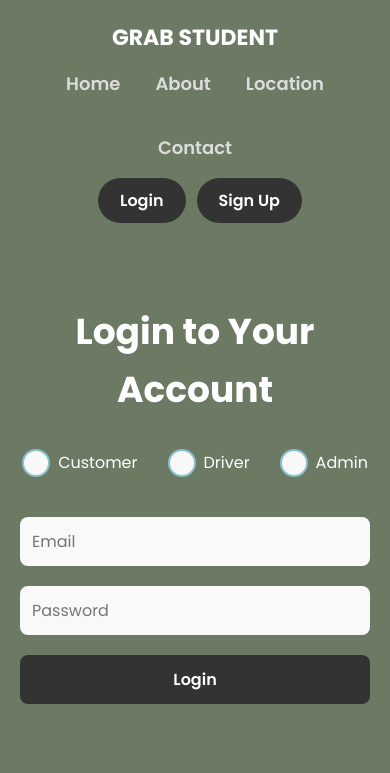
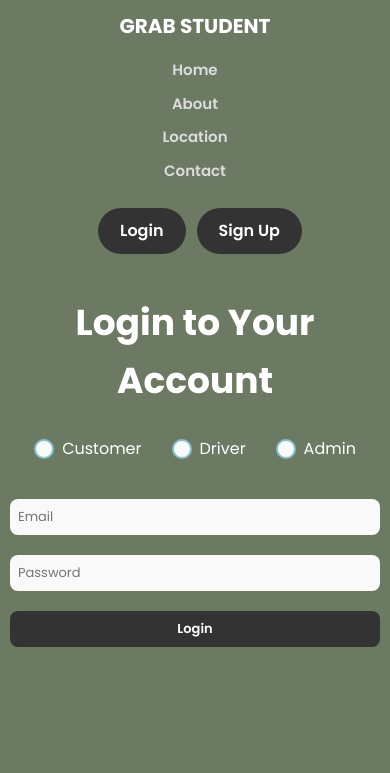
Before and after one commit to RidhwanHazian/GrabStudent, a Flask app: page /login in a window 390 px wide. Shown: the top 773 px of the page. Run offline with Flask 3, Linux system fonts and the light colour scheme.

Commit message:
Tried adding responsive media and slight adjustment to htmls

```diff
--- a/app.py
+++ b/app.py
@@ -369,6 +369,10 @@ def admin_dashboard():
     cursor.execute("SELECT COUNT(*) as cancelled FROM booking WHERE status='Cancelled'")
     cancelled_bookings = cursor.fetchone()['cancelled']
 
+    # Total profit (sum of total_amount from completed bookings)
+    cursor.execute("SELECT SUM(total_amount) as total_profit FROM booking WHERE status='Completed'")
+    total_profit = cursor.fetchone()['total_profit'] or 0
+
     # Recent bookings (last 5)
     cursor.execute("""
         SELECT b.id, b.name, b.pickup, b.dropoff, b.datetime, b.status, d.name as driver_name
@@ -387,6 +391,7 @@ def admin_dashboard():
         completed_bookings=completed_bookings,
         pending_bookings=pending_bookings,
         cancelled_bookings=cancelled_bookings,
+        total_profit=total_profit,
         recent_bookings=recent_bookings
     )
 
--- a/static/style.css
+++ b/static/style.css
@@ -424,6 +424,12 @@ tr:hover {
 .card.completed { background-color: #a3be8c; color: #fff; }
 .card.pending { background-color: #ebcb8b; color: #fff; }
 .card.cancelled { background-color: #bf616a; color: #fff; }
+.card.profit {
+  background: linear-gradient(135deg, #f093fb, #f5576c); /* gradient highlight */
+  color: #fff;
+  font-size: 1.15rem;
+}
+
 
 /* Recent Bookings Table */
 .recent-bookings {
@@ -970,13 +976,37 @@ canvas#statusChart {
 /* ========================= */
 
 /* Tablets */
+/* ========================= */
+/*       RESPONSIVE CSS      */
+/* ========================= */
+
+/* Medium screens: Tablets */
 @media (max-width: 900px) {
+    /* Header / Navbar */
     header {
         padding: 20px 30px;
         flex-direction: column;
+        align-items: center;
         gap: 15px;
     }
 
+    nav ul {
+        flex-wrap: wrap;
+        justify-content: center;
+        gap: 10px;
+    }
+
+    .nav-buttons {
+        justify-content: center;
+        width: 100%;
+        margin-top: 10px;
+    }
+
+    .logo {
+        text-align: center;
+    }
+
+    /* Hero section */
     .hero {
         flex-direction: column;
         text-align: center;
@@ -990,22 +1020,258 @@ canvas#statusChart {
     .hero img {
         margin-top: 25px;
         max-width: 350px;
+        height: auto;
+    }
+
+    /* Overview Cards */
+    .overview-cards {
+        flex-direction: column;
+        gap: 15px;
+        padding: 15px 20px;
+    }
+
+    .overview-cards .card {
+        font-size: 1rem;
+        padding: 15px;
+    }
+
+    /* Recent Bookings Table */
+    .recent-bookings {
+        margin: 15px 20px;
+        padding: 15px;
+    }
+
+    .recent-bookings table th,
+    .recent-bookings table td {
+        padding: 10px 8px;
+        font-size: 14px;
+    }
+
+    /* Analytics Chart */
+    .analytics-chart {
+        width: 90%;
+        height: auto;
+        padding: 15px;
+        margin: 15px auto;
+    }
+
+    .analytics-chart canvas {
+        height: auto !important;
+    }
+
+    /* Feedback Section */
+    #feedback-section {
+        padding: 25px 15px;
+    }
+
+    #feedback-section h2 {
+        font-size: 24px;
+    }
+
+    #feedback-section h3 {
+        font-size: 20px;
+    }
+
+    #feedback_table th,
+    #feedback_table td {
+        font-size: 13px;
+        padding: 10px 8px;
+    }
+
+    /* Forms */
+    .form-section {
+        padding: 40px 15px;
+    }
+
+    .form-section form input,
+    .form-section form select,
+    .form-section form button {
+        max-width: 100%;
+        font-size: 14px;
+        padding: 10px;
     }
 }
 
-/* Phones */
-@media screen and (max-width: 600px) {
-  .hamburger {
-    display: flex;
+/* Small screens: Mobile */
+@media (max-width: 600px) {
+    /* Header / Navbar */
+    header {
+        padding: 10px 15px;
+        flex-direction: column;
+        align-items: center;
+    }
+
+    nav ul {
+        flex-direction: column;
+        width: 100%;
+        align-items: center;
+        gap: 8px;
+    }
+
+    nav ul li a {
+        font-size: 15px;
+        padding: 6px 10px;
+    }
+
+    .nav-buttons {
+        justify-content: center;
+        width: 100%;
+    }
+
+    .logo {
+        font-size: 20px;
+        text-align: center;
+    }
+
+    /* Hero section */
+    .hero {
+        padding: 30px 15px;
+    }
+
+    .hero img {
+        max-width: 280px;
+    }
+
+    /* Overview Cards */
+    .overview-cards {
+        flex-direction: column;
+        gap: 12px;
+        padding: 10px 15px;
+    }
+
+    .overview-cards .card {
+        font-size: 0.95rem;
+        padding: 12px;
+    }
+
+    /* Recent Bookings Table */
+    .recent-bookings {
+        margin: 10px 15px;
+        padding: 10px;
+    }
+
+    .recent-bookings table th,
+    .recent-bookings table td {
+        padding: 8px 6px;
+        font-size: 12px;
+    }
+
+    /* Analytics Chart */
+    .analytics-chart {
+        width: 95%;
+        height: auto;
+        padding: 10px;
+        margin: 10px auto;
+    }
+
+    .analytics-chart canvas {
+        height: auto !important;
+    }
+
+    /* Forms */
+    .form-section {
+        padding: 30px 10px;
+    }
+
+    .form-section form input,
+    .form-section form select,
+    .form-section form button {
+        max-width: 100%;
+        font-size: 13px;
+        padding: 8px;
+    }
+
+    /* Feedback Section */
+    #feedback-section {
+        padding: 20px 10px;
+    }
+
+    #feedback-section h2 {
+        font-size: 22px;
+    }
+
+    #feedback-section h3 {
+        font-size: 18px;
+    }
+
+    #feedback_table th,
+    #feedback_table td {
+        font-size: 12px;
+        padding: 6px 5px;
+    }
+
+    /* Edit Feedback / Booking Cards */
+    .edit-feedback-section,
+    .detail-card,
+    .feedback-card {
+        padding: 15px;
+        margin: 20px 10px;
+    }
+
+    .edit-feedback-section h2,
+    .detail-card h2,
+    .feedback-card h2 {
+        font-size: 20px;
+    }
+}
+
+/* ========================= */
+/*   TABLE RESPONSIVE CSS    */
+/* ========================= */
+
+/* Make tables scrollable on smaller screens */
+@media (max-width: 900px) {
+    table {
+        display: block;
+        width: 100%;
+        overflow-x: auto;
+        white-space: nowrap;
+        -webkit-overflow-scrolling: touch; /* smooth scroll on iOS */
+    }
+
+    th, td {
+        padding: 10px 8px;
+        font-size: 14px;
     }
 }
 
 @media (max-width: 600px) {
-  .analytics-chart {
-    width: 90%;
-    height: auto;
+    table {
+        display: block;
+        width: 100%;
+        overflow-x: auto;
+        white-space: nowrap;
+        -webkit-overflow-scrolling: touch;
     }
-  .analytics-chart canvas {
-    height: auto !important;
+
+    th, td {
+        padding: 8px 6px;
+        font-size: 12px;
+    }
+
+    /* Optional: stack small table headers vertically for super small screens */
+    table.responsive-stack thead {
+        display: none;
+    }
+
+    table.responsive-stack tbody tr {
+        display: block;
+        margin-bottom: 15px;
+        border-bottom: 2px solid #ccc;
+        padding: 10px;
+    }
+
+    table.responsive-stack tbody td {
+        display: flex;
+        justify-content: space-between;
+        padding: 6px 10px;
+        font-size: 12px;
+        text-align: left;
+    }
+
+    table.responsive-stack tbody td::before {
+        content: attr(data-label);
+        font-weight: 600;
+        color: #333;
     }
 }
--- a/templates/admin.html
+++ b/templates/admin.html
@@ -34,6 +34,7 @@
     <div class="card completed">Completed: {{ completed_bookings }}</div>
     <div class="card pending">Pending: {{ pending_bookings }}</div>
     <div class="card cancelled">Cancelled: {{ cancelled_bookings }}</div>
+    <div class="card profit">Total Profit: RM{{ total_profit }}</div>
   </section>
 
   <section class="recent-bookings">
--- a/templates/admin_bookings.html
+++ b/templates/admin_bookings.html
@@ -32,7 +32,7 @@
     <main>
         <section class="recent-bookings">
             <h2 >All Customer Bookings</h2>
-              <form method="GET" action="{{ url_for('admin_bookings') }}" class="filter-form">
+              <form method="GET" action="{{ url_for('admin_bookings') }}" class="filter-form" style=" justify-content: center">
                 <label>Status:
                     <select name="status">
                         <option value="">All</option>
--- a/templates/admin_users.html
+++ b/templates/admin_users.html
@@ -31,8 +31,8 @@
 
   <main>
     <!-- Search Form -->
-    <form method="GET" action="{{ url_for('admin_users') }}" class="filter-form">
-        <input type="text" name="search" placeholder="Search name or email..." value="{{ request.args.get('search') }}">
+    <form method="GET" action="{{ url_for('admin_users') }}" class="filter-form" style=" justify-content: center">
+        <input type="text" name="search" placeholder="Search name or email...">
         <button type="submit" class="btn">Search</button>
     </form>
     <!-- Customers Table -->
--- a/templates/edit_profile.html
+++ b/templates/edit_profile.html
@@ -30,7 +30,7 @@
 <main>
     <section class="recent-bookings">
         <h2>Edit My Profile</h2>
-        <form method="POST" class="filter-form">
+        <form method="POST" class="filter-form" style=" justify-content: center">
             <label>Name:
                 <input type="text" name="name" value="{{ admin.name }}" required>
             </label>
--- a/templates/login.html
+++ b/templates/login.html
@@ -15,9 +15,9 @@
     <nav>
       <ul>
         <li><a href="{{ url_for('index') }}">Home</a></li>
-        <li><a href="#">About</a></li>
-        <li><a href="#">Location</a></li>
-        <li><a href="#">Contact</a></li>
+        <li><a href="{{ url_for('about') }}">About</a></li>
+        <li><a href="{{ url_for('location') }}">Location</a></li>
+        <li><a href="{{ url_for('contact') }}">Contact</a></li>
       </ul>
     </nav>
     <div class="nav-buttons">
```
Also changed, not shown: templates/driver.html (+7 -1 lines), templates/driver_bookings.html (+7 -1 lines). Lines whose indentation alone changed are shown as unchanged.
